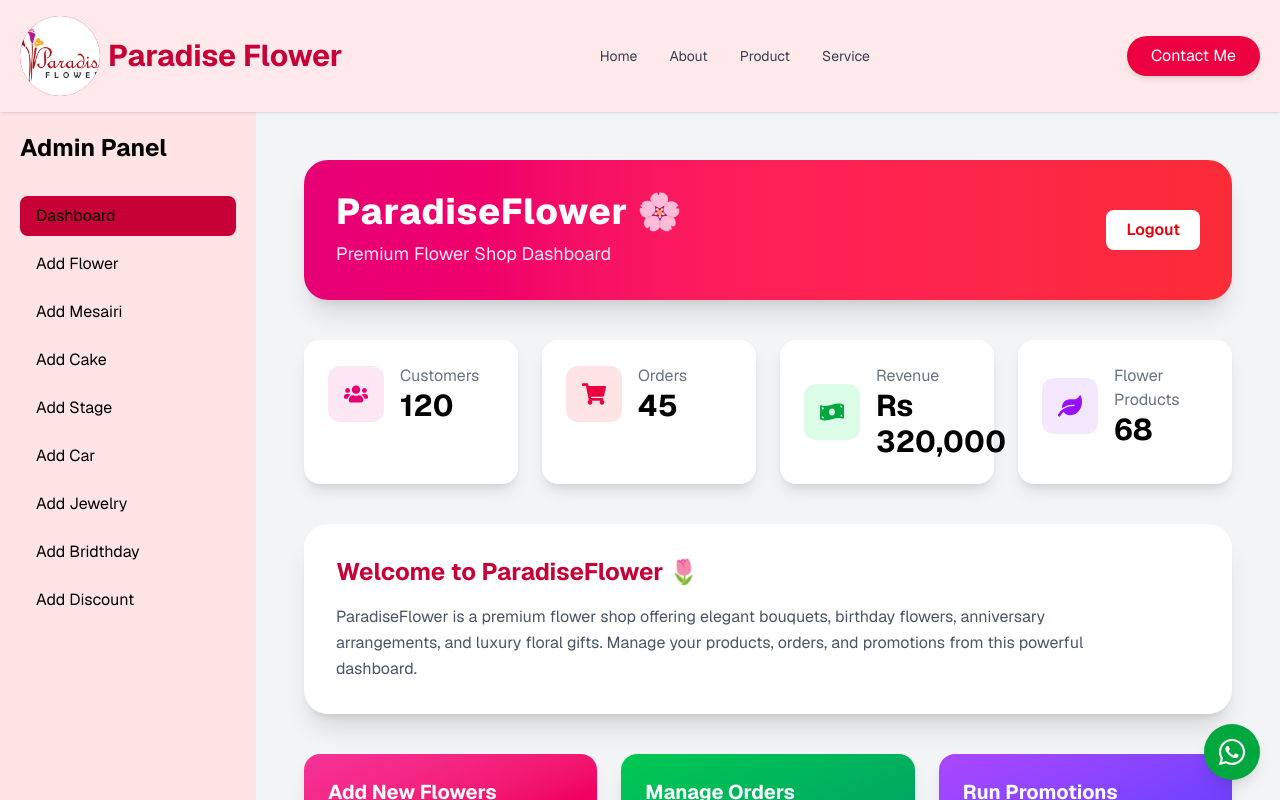
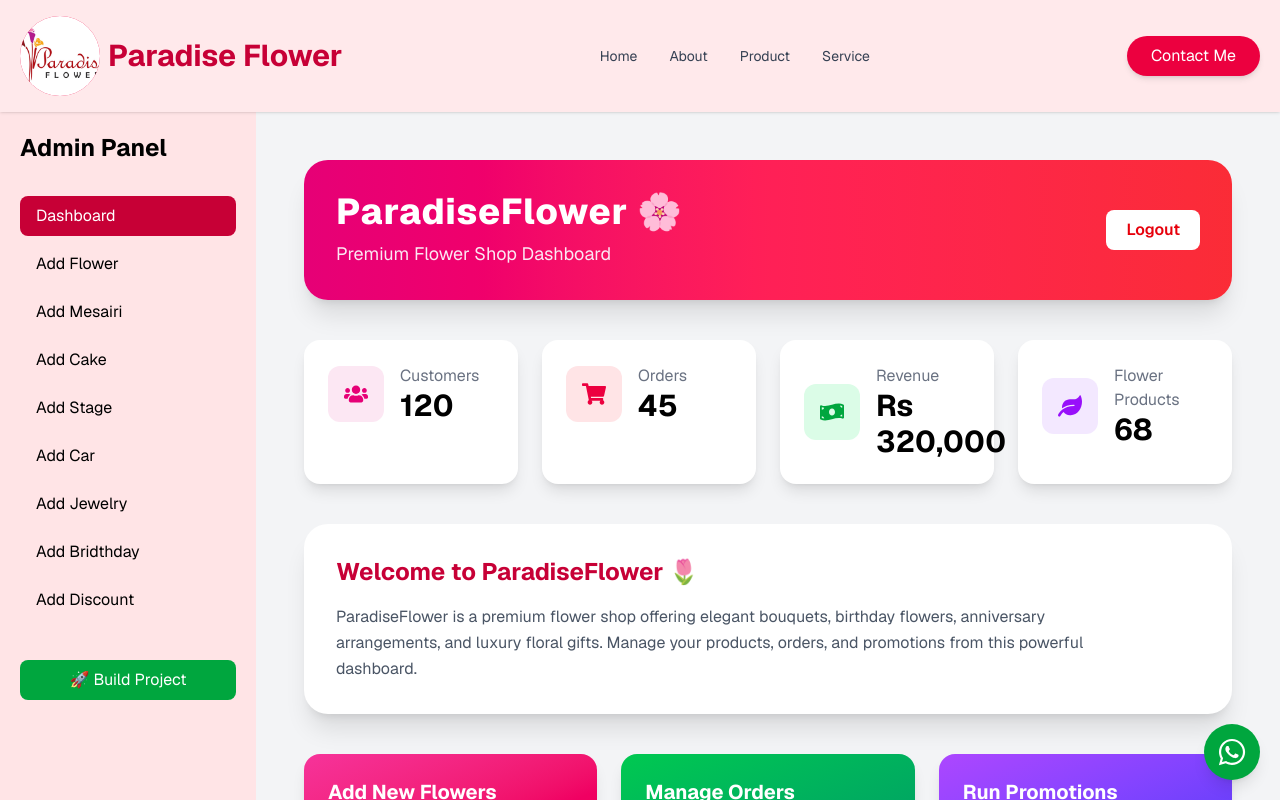
Before and after one commit to alirazayousaf786/flowershope, a Next.js app: page /admin/dashboard in a window 1280 px wide. Shown: the top 800 px of the page. Built offline with nearby package versions, Linux system fonts and the light colour scheme.

Commit message:
Add build button to Sidebar component
Added a build button to the sidebar that triggers a project build and displays success or failure alerts based on the response.

```diff
--- a/src/component/sidebar.jsx
+++ b/src/component/sidebar.jsx
@@ -1,4 +1,5 @@
 "use client";
+
 import Link from "next/link";
 import { usePathname } from "next/navigation";
 
@@ -15,8 +16,20 @@ export default function Sidebar() {
     { name: "Add Jewelry", path: "/admin/addjewelry" },
     { name: "Add Bridthday", path: "/admin/addbridthday" },
     { name: "Add Discount", path: "/admin/promotion" },
+  ];
 
-  ];
+  const buildProject = async () => {
+    if (!confirm("Are you sure you want to build & restart the project?")) return;
+
+    const res = await fetch("/api/admin/build", { method: "POST" });
+    const data = await res.json();
+
+    if (data.success) {
+      alert("✅ Build completed successfully!");
+    } else {
+      alert("❌ Build failed. Check server logs.");
+    }
+  };
 
   return (
     <aside className="w-64 bg-rose-100 text-black min-h-screen p-5">
@@ -29,14 +42,22 @@ export default function Sidebar() {
             href={item.path}
             className={`block px-4 py-2 rounded-lg ${
               pathname === item.path
-                ? "bg-rose-700"
-                : "text-black hover:bg-rose-800"
+                ? "bg-rose-700 text-white"
+                : "text-black hover:bg-rose-800 hover:text-white"
             }`}
           >
             {item.name}
           </Link>
         ))}
       </nav>
+
+      {/* Build Button */}
+      <button
+        onClick={buildProject}
+        className="mt-10 w-full bg-green-600 text-white px-4 py-2 rounded-lg hover:bg-green-700"
+      >
+        🚀 Build Project
+      </button>
     </aside>
   );
 }
```
